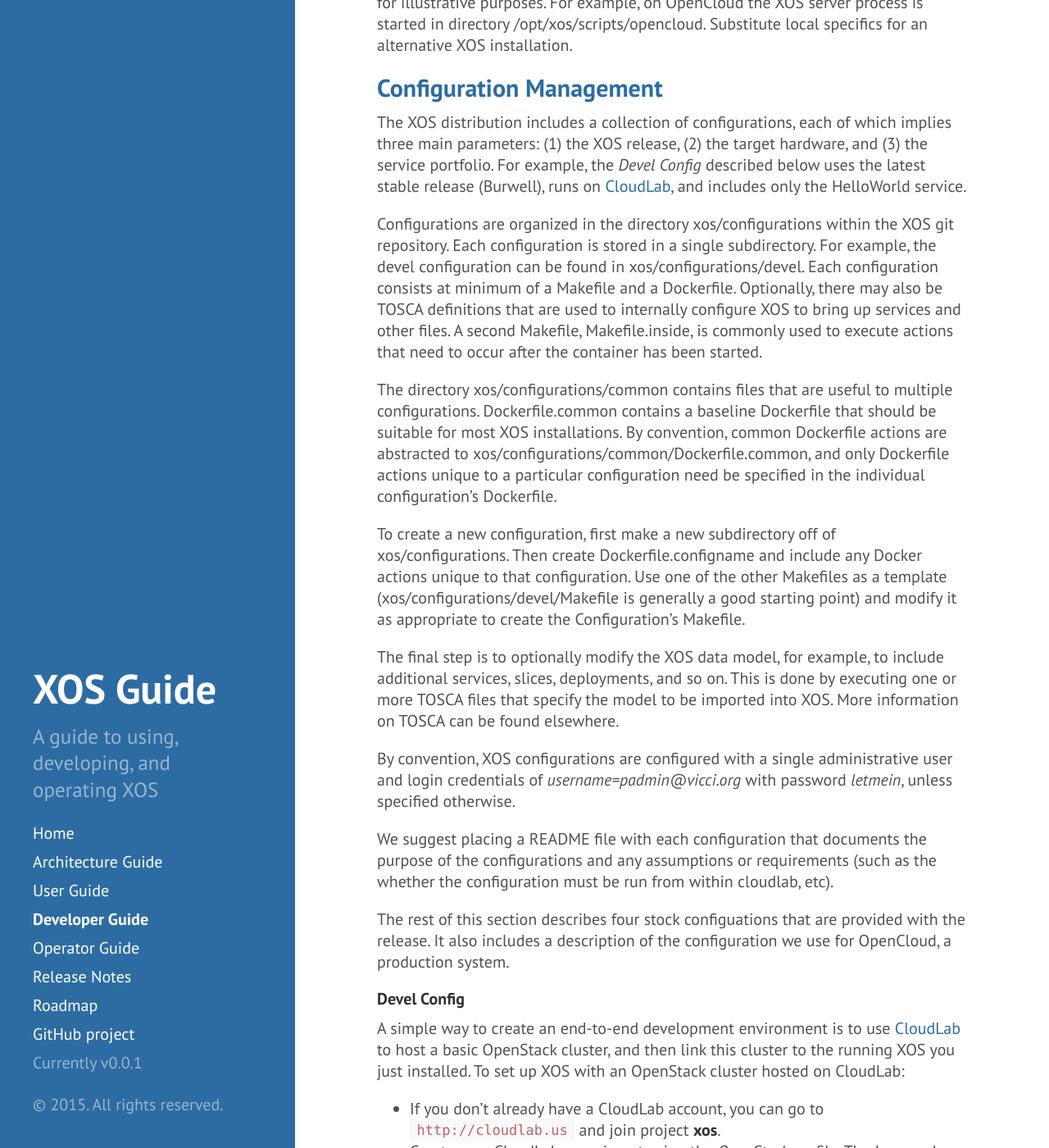
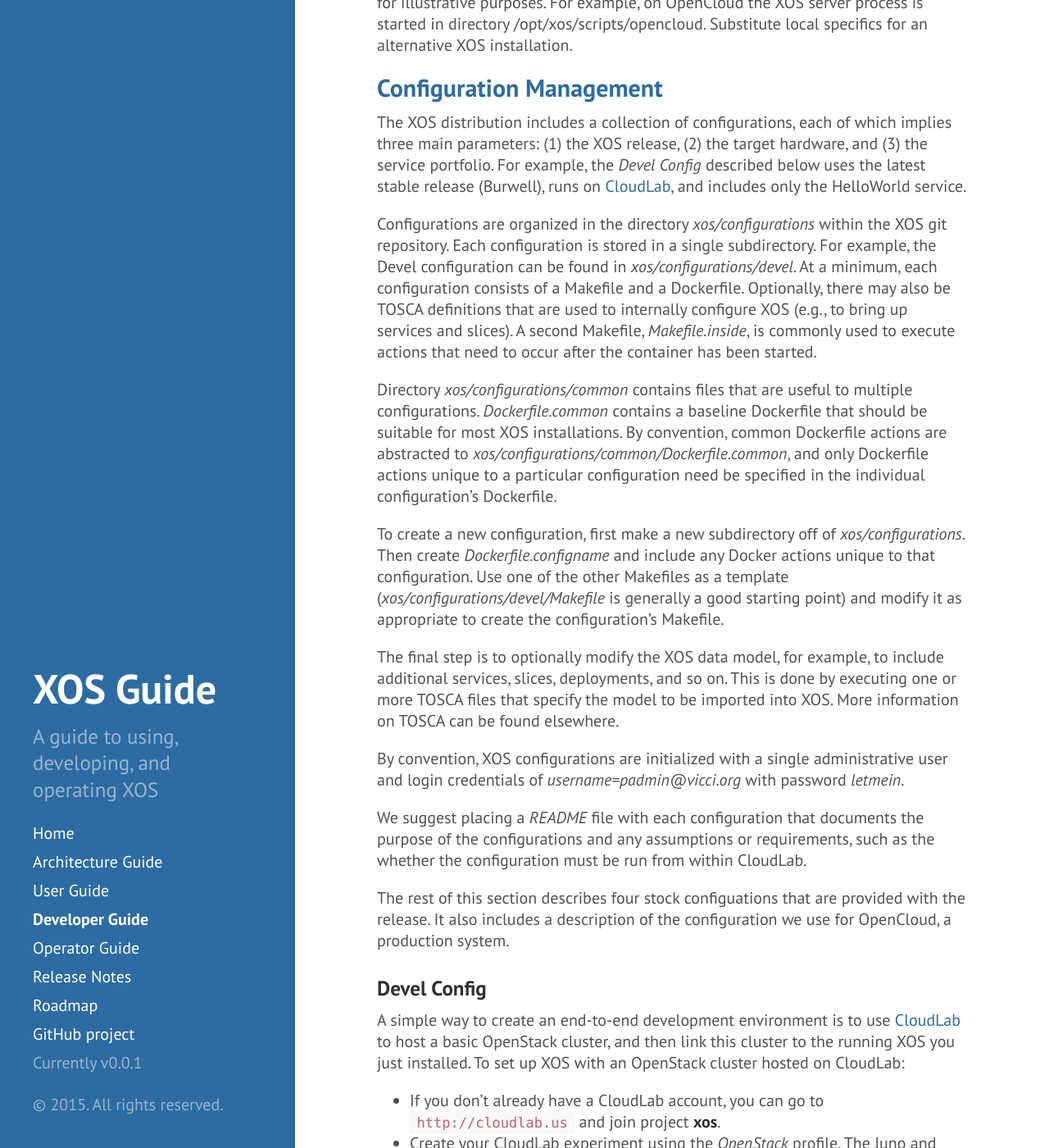
Before and after one commit to open-cloud/open-cloud.github.io.old, a Jekyll site: the page built from 2_developer.md, in a window 1280 px wide and 1400 px high, scrolled down 274 px. Shown: the whole window at 82% size. Built offline with Jekyll 4.4.1, drawn with Linux system fonts in a browser that asks for light colours; Markdown is read by kramdown in place of the engine named in the settings; some of the changed text lies outside the part shown.

Commit message:
llp pass over config

````diff
--- a/2_developer.md
+++ b/2_developer.md
@@ -23,48 +23,51 @@ target hardware, and (3) the service portfolio. For example, the
 (Burwell), runs on [CloudLab](https://www.cloudlab.us/), and includes
 only the HelloWorld service.
 
-Configurations are organized in the directory xos/configurations within
-the XOS git repository. Each configuration is stored in a single subdirectory.
-For example, the devel configuration can be found in xos/configurations/devel.
-Each configuration consists at minimum of a Makefile and a Dockerfile. Optionally,
-there may also be TOSCA definitions that are used to internally configure XOS
-to bring up services and other files. A second Makefile, Makefile.inside, is
-commonly used to execute actions that need to occur after the container
-has been started.
+Configurations are organized in the directory *xos/configurations*
+within the XOS git repository. Each configuration is stored in a
+single subdirectory.  For example, the Devel configuration can be
+found in *xos/configurations/devel*.  At a minimum, each configuration
+consists of a Makefile and a Dockerfile. Optionally, there may also be
+TOSCA definitions that are used to internally configure XOS (e.g., to
+bring up services and slices). A second Makefile, *Makefile.inside*, is
+commonly used to execute actions that need to occur after the
+container has been started.
 
-The directory xos/configurations/common contains files that are useful to
-multiple configurations. Dockerfile.common contains a baseline Dockerfile
-that should be suitable for most XOS installations. By convention, common Dockerfile actions are
-abstracted to xos/configurations/common/Dockerfile.common, and only Dockerfile
-actions unique to a particular configuration need be specified in the individual
-configuration's Dockerfile.
+Directory *xos/configurations/common* contains files that are useful
+to multiple configurations. *Dockerfile.common* contains a baseline
+Dockerfile that should be suitable for most XOS installations. By
+convention, common Dockerfile actions are abstracted to
+*xos/configurations/common/Dockerfile.common*, and only Dockerfile
+actions unique to a particular configuration need be specified in the
+individual configuration's Dockerfile.
 
 To create a new configuration, first make a new subdirectory off of
-xos/configurations. Then create Dockerfile.configname and include
+*xos/configurations*. Then create *Dockerfile.configname* and include
 any Docker actions unique to that configuration. Use one of the other
-Makefiles as a template (xos/configurations/devel/Makefile is generally
-a good starting point) and modify it as appropriate to create the
-Configuration's Makefile.
+Makefiles as a template (*xos/configurations/devel/Makefile* is
+generally a good starting point) and modify it as appropriate to
+create the configuration's Makefile.
 
-The final step is to optionally modify the XOS data model, for example, to
-include additional services, slices, deployments, and so on. This is
-done by executing one or more TOSCA files that specify the model to be
-imported into XOS. More information on TOSCA can be found elsewhere.
+The final step is to optionally modify the XOS data model, for
+example, to include additional services, slices, deployments, and so
+on. This is done by executing one or more TOSCA files that specify the
+model to be imported into XOS. More information on TOSCA can be found
+elsewhere.
 
-By convention, XOS configurations are configured with a single administrative
-user and login credentials of *username=padmin@vicci.org* with password
-*letmein*, unless specified otherwise.
+By convention, XOS configurations are initialized with a single
+administrative user and login credentials of
+*username=padmin@vicci.org* with password *letmein*.
 
-We suggest placing a README file with each configuration that
+We suggest placing a *README* file with each configuration that
 documents the purpose of the configurations and any assumptions or
-requirements (such as the whether the configuration must be run
-from within cloudlab, etc).
+requirements, such as the whether the configuration must be run from
+within CloudLab.
 
 The rest of this section describes four stock configuations that are
 provided with the release. It also includes a description of the
 configuration we use for OpenCloud, a production system.
 
-####Devel Config
+###Devel Config
 
 A simple way to create an end-to-end development environment is to use
 [CloudLab](https://www.cloudlab.us/) to host a basic OpenStack
@@ -93,7 +96,7 @@ at the first IP address shown in the *Instances* view for the slice (typically o
 
 ###Test Config
 
-The test configuration brings XOS up on CloudLab and runs it through
+The Test configuration brings XOS up on CloudLab and runs it through
 a set of regression tests. All code that is to be checked into the
 master branch on github should first successfully pass all the test
 cases in this configuration. After the test suite is completed, the
@@ -104,31 +107,36 @@ simple data model regression tests driven by XOS's TOSCA engine. These
 test case create models with various sets of arguments, and ensure that
 the XOS data model is behaving properly.
 
-The second phase are synchronizer-exercising tests. These test cases create
+The second phase are Synchronizer-exercising tests. These test cases create
 an object in the data model, and then run multiple passes of the XOS
 synchronizer to instantiate the object using OpenStack.
 
 ###Bash Config
 
-The Bash configuration may be found in xos/configurations/bash. It's purpose
-is to serve as an interactive environment for development, with a shell-based
-interface. After the Makefile has finished executing, the user will be
-dropped into a bash shell inside of the container. Postgres will be running
-and the XOS data model will be populated with minimal data.
+The Bash configuration may be found in *xos/configurations/bash*. Its
+purpose is to serve as an interactive environment for development,
+with a shell-based interface. After the Makefile has finished
+executing, the user will be dropped into a bash shell inside of the
+container. Postgres will be running and the XOS data model will be
+populated with minimal data.
 
 The XOS UI will not be running, but it can be started by typing
-"cd /opt/xos; scripts/opencloud runserver".
+
+```
+$cd /opt/xos; scripts/opencloud runserver
+```
 
 ###Frontend-Only Config
 
-The Frontend-Only configuration is aimed at developers who are working on
-the XOS Frontend, but do not need a functional synchronizer. As such, it does
-not require Cloudlab or any active OpenStack deployment. While the UI is
-functional, this configuration necessarily imposes the limitation that Instances
-will not be instantiated.
+The Frontend-Only configuration is aimed at developers who are working
+on the XOS user interface, but do not need a functioning
+Synchronizer. As such, it does not require Cloudlab or any active
+OpenStack deployment. While the UI is functional, this configuration
+necessarily imposes the limitation that Instances will not be
+instantiated.
 
-Additionally, as the synchronizer is not running, model_policies will not
-be executed.
+Additionally, as the Synchronizer is not running, *model_policies*
+will not be executed.
 
 ###OpenCloud Config
 
@@ -142,10 +150,11 @@ difference from the development versions is that for production
 environments, we recommend running XOS behind a front-end such as
 nginx.
 
-A sample configuration file for nginx is located in the nginx subdirectory of
-the XOS git repository. This config fie is setup to look for static files in
-/var/www/xos/static, and that subdirectory must be created. All static files
-located in the following subdirectories must be copied to /var/www/xos/static/:
+A sample configuration file for nginx is located in the nginx
+subdirectory of the XOS git repository. This config fie is setup to
+look for static files in */var/www/xos/static*, and that subdirectory
+must be created. All static files located in the following
+subdirectories must be copied to */var/www/xos/static/:*
 
 ```
 /opt/xos/core/static
@@ -164,34 +173,39 @@ stop: uwsgi --stop /var/run/uwsgi/uwsgi.pid
 restart: uwsgi --reload /var/run/uwsgi/uwsgi.pid
 ```
 
-###Debugging configurations
+###Debugging Configurations
 
-There are two different kinds of configurations -- terminal interactive configurations and
-background configurations. Terminal interactive configurations print output to
-stdout and accept input from stdin. Examples of these configurations are the
-Test and Bash configurations. Debugging these are relatively easy, as one may
-directly observe the output of the container.
+There are two different kinds of configurations: terminal interactive
+configurations and background configurations. Terminal interactive
+configurations print output to stdout and accept input from
+stdin. Examples of these configurations are Test and Bash. Debugging
+these are relatively easy, as one may directly observe the output of
+the container.
 
-Background configurations do not produce output once launched. Examples of these
-configurations include the Devel and Frontend configurations. The Makefiles for
-these configurations typically include a step that waits for the XOS UI to become
-reachable, as it may take up to 30 seconds for it to do so. After XOS is reachable,
-a background configuration's Makefile returns to the command line, and the container
-continues to execute.
+Background configurations do not produce output once launched.
+Examples of these include the Devel and Frontend configurations. The
+Makefiles for these configurations typically include a step that waits
+for the XOS UI to become reachable, as it may take up to 30 seconds
+for it to do so. After XOS is reachable, a background configuration's
+Makefile returns to the command line, and the container continues to
+execute.
 
-Because of the nature of background configurations, failures are not necessarily
-readily apparent. Docker includes a 'log' feature that may be used to display the
-stdout and stderr of a background container. This feature is exercised by first
-looking up the container's ID (with "docker ps" if the container is still executing,
-or "docker ps -a" if the container has exited). Then use that ID to execute "docker logs ID".
-Several of the configurations include a Makefile target "make showlogs" that automatically
-executes these steps.
+Because of the nature of background configurations, failures are not
+necessarily readily apparent. Docker includes a 'log' feature that may
+be used to display the stdout and stderr of a background
+container. This feature is exercised by first looking up the
+container's ID (with "docker ps" if the container is still executing,
+or "docker ps -a" if the container has exited). Then use that ID to
+execute "docker logs ID".  Several of the configurations include a
+Makefile target "make showlogs" that automatically executes these
+steps.
 
-Additionally, it may be necessary for a developer to sometimes attach a shell to
-a running background container to interact with it. This may be done first looking up the
-container ID, and then executing "docker exec -t -i ID bash".
+Additionally, it may be necessary for a developer to sometimes attach
+a shell to a running background container to interact with it. This
+may be done first looking up the container ID, and then executing
+"docker exec -t -i ID bash".
 
-###Building XOS without using the configuration system
+###Building XOS Without the Configuration System
 
 A Dockerfile available at
 [github.com/open-cloud/xos](https://github.com/open-cloud/xos)
````
